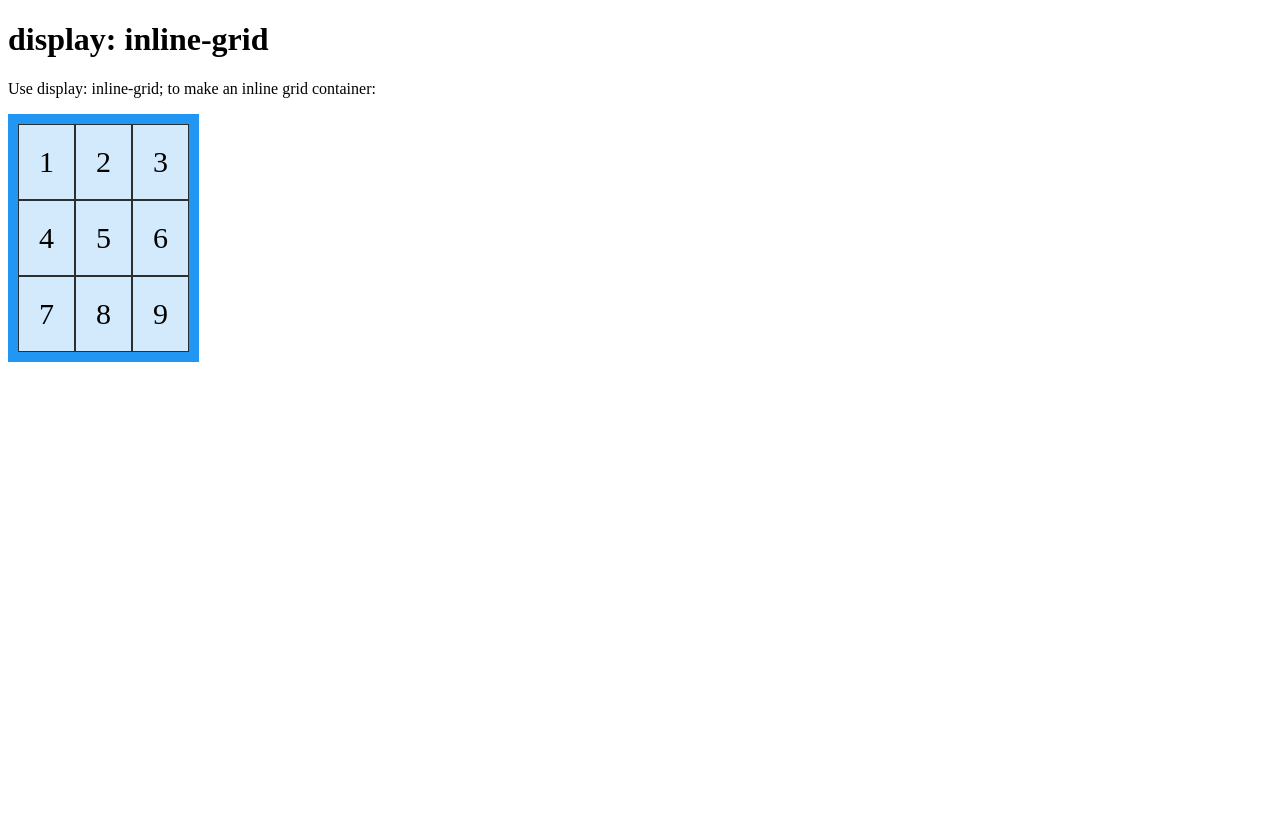
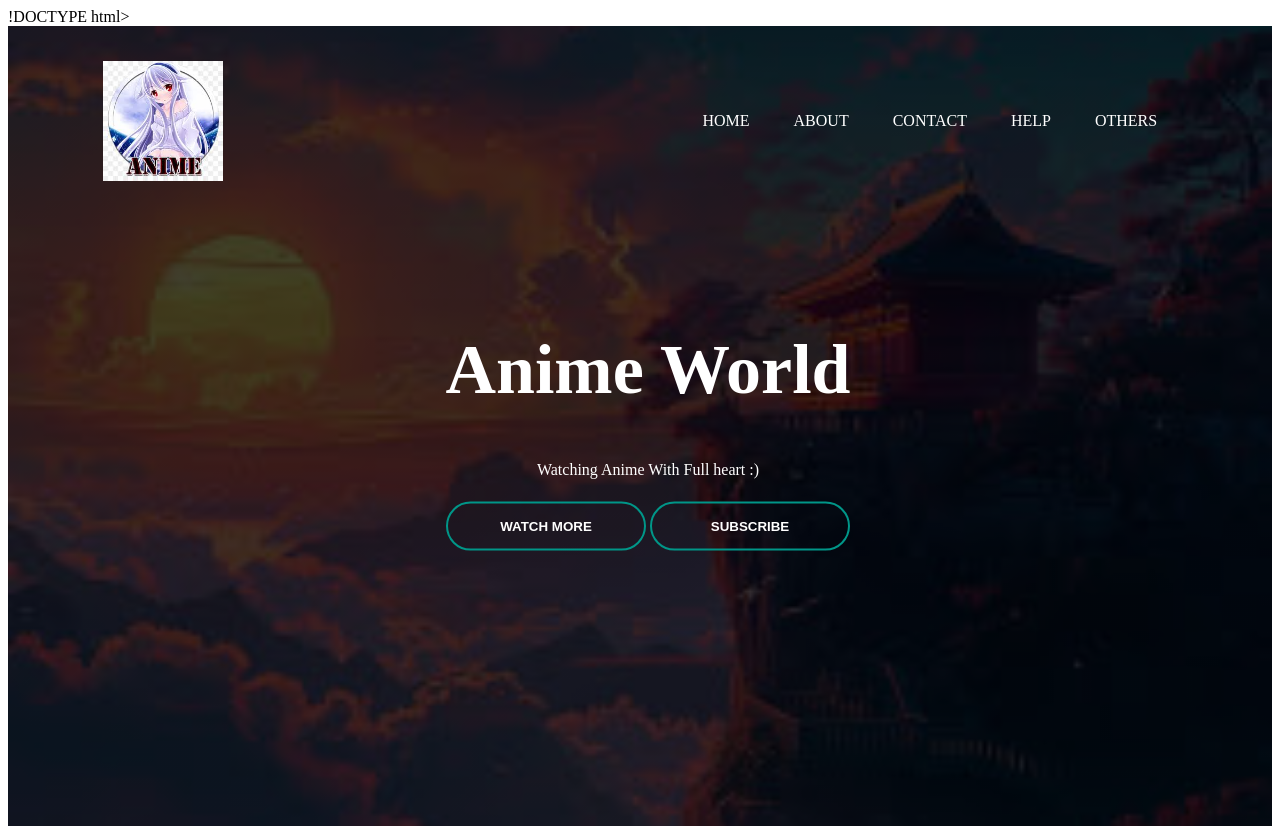
Before and after one commit to AadeshChaudhary/AadeshChaudhary.github.io, a plain HTML site: page index.html in a window 1280 px wide. Before the commit the page ends 800 px from the top, so only its background shows below. Drawn offline with Linux system fonts and the light colour scheme.

Commit message:
Add files via upload

```diff
--- a/index.html
+++ b/index.html
@@ -1,40 +1,30 @@
-<!DOCTYPE html>
+!DOCTYPE html>
 <html>
-<head>
-<style>
-.grid-container {
-  display: inline-grid;
-  grid-template-columns: auto auto auto;
-  background-color: #2196F3;
-  padding: 10px;
-}
+    <head>
+        <title>My First Website</title>
+        <link rel="stylesheet" href="style.css">
+    </head>
+    <body>
+        <div class="banner">
+            <div class="navbar">
+                <img src="images.jpeg" class="logo">
+                <ul>
+                    <li><a href="#">Home</a></li>
+                    <li><a href="#">About</a></li>
+                    <li><a href="#">Contact</a></li>
+                    <li><a href="#">Help</a></li>
+                    <li><a href="#">Others</a></li>
+                </ul>
 
-.grid-item {
-  background-color: rgba(255, 255, 255, 0.8);
-  border: 1px solid rgba(0, 0, 0, 0.8);
-  padding: 20px;
-  font-size: 30px;
-  text-align: center;
-}
-</style>
-</head>
-<body>
-
-<h1>display: inline-grid</h1>
-
-<p>Use display: inline-grid; to make an inline grid container:</p>
-
-<div class="grid-container">
-  <div class="grid-item">1</div>
-  <div class="grid-item">2</div>
-  <div class="grid-item">3</div>
-  <div class="grid-item">4</div>
-  <div class="grid-item">5</div>
-  <div class="grid-item">6</div>
-  <div class="grid-item">7</div>
-  <div class="grid-item">8</div>
-  <div class="grid-item">9</div>
-</div>
-
-</body>
+            </div>
+            <div class="content">
+                <h1>Anime World</h1>
+                <p>Watching Anime With Full heart :)</p>
+                <div>
+                    <button type="button"><span></span>WATCH MORE</button>
+                    <button type="button"><span></span>SUBSCRIBE</button>
+                </div>
+            </div>
+        </div>
+    </body>
 </html>
--- /dev/null
+++ b/style.css
@@ -0,0 +1,98 @@
+style.css
+
+*{
+    margin: 0;
+    padding: 0;
+    font-family: sans-serif;
+}
+.banner{
+    width: 100%;
+    height: 100vh;
+    background-image: linear-gradient(rgba(0,0,0,0.75),rgba(0,0,0,0.75)),url(download.jpeg);
+    background-size: cover;
+    background-position: center;
+}
+.navbar{
+    width: 85%;
+    margin: auto;
+    padding: 35px 0;
+    display: flex;
+    align-items: center;
+    justify-content: space-between;
+}
+.logo{
+    width: 120px;
+    cursor: pointer;
+}
+.navbar ul li{
+    list-style: none;
+    display: inline-block;
+    margin: 0 20px;
+    position: relative;
+}
+.navbar ul li a{
+    text-decoration: none;
+    color: #fff;
+    text-transform: uppercase;
+}
+.navbar ul li::after{
+    content: '';
+    height:3px;
+    width:0%;
+    background:#009688;
+    position:absolute;
+    left:0;
+    bottom:-10px;
+    transition:0.5s;
+}
+.navbar ul li:hover::after{
+    width:100%;
+}
+.content{
+    position:absolute;
+    width:100%;
+    top:50%;
+    transform: translateY(-50%);
+    text-align:center;
+    color:#fff;
+}
+.content h1{
+    font-size:70px;
+    margin-top:80px;
+}
+.content p{
+    margin:20px auto;
+    font-weight:100;
+    line-height:25px;
+}
+button{
+    width:200px;
+    padding: 15px 0;
+    text-align:center;
+    margin:20 px 10 px;
+    border-radius:25px;
+    font-weight:bold;
+    border: 2px solid #009688;
+    background: transparent;
+    color:#fff;
+    cursor: pointer;
+    position: relative;
+    overflow: hidden;
+}
+span{
+    background: #009688;
+    height: 100%;
+    width: 0%;
+    border-radius: 25px;
+    position: absolute;
+    left: 0;
+    bottom: 0;
+    z-index: -1;
+    transition: 0.5s;
+}
+button:hover span{
+    width: 100%;
+}
+button:hover{
+    border: none;
+}
```
Also changed, not shown: download.jpeg (added), images.jpeg (added).
